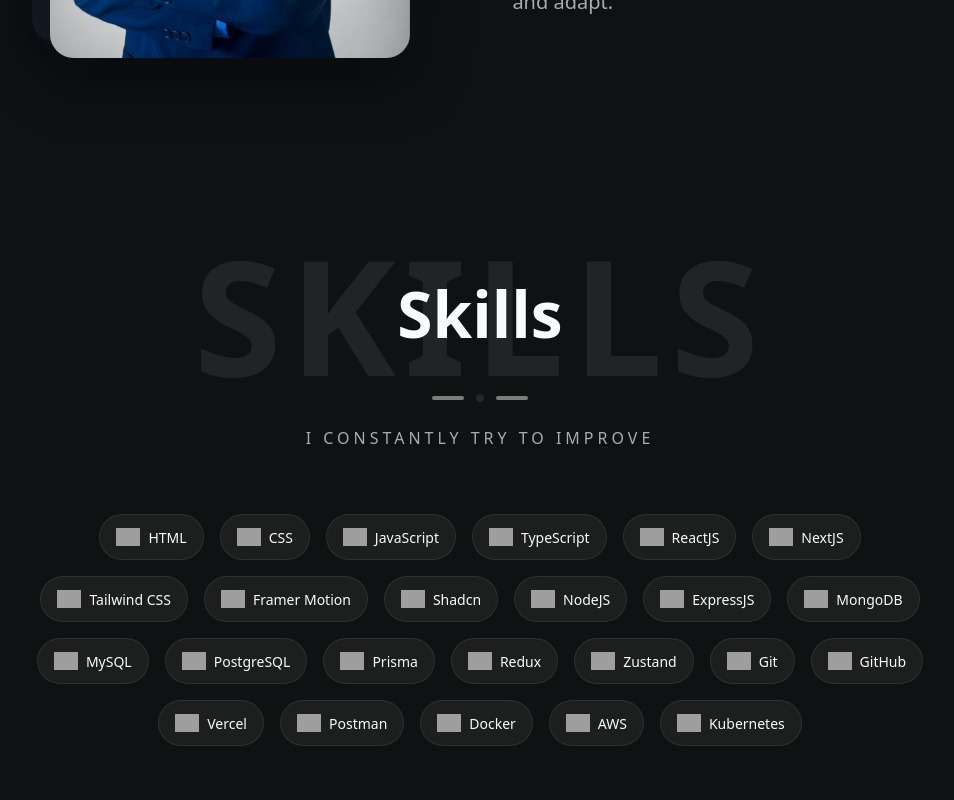
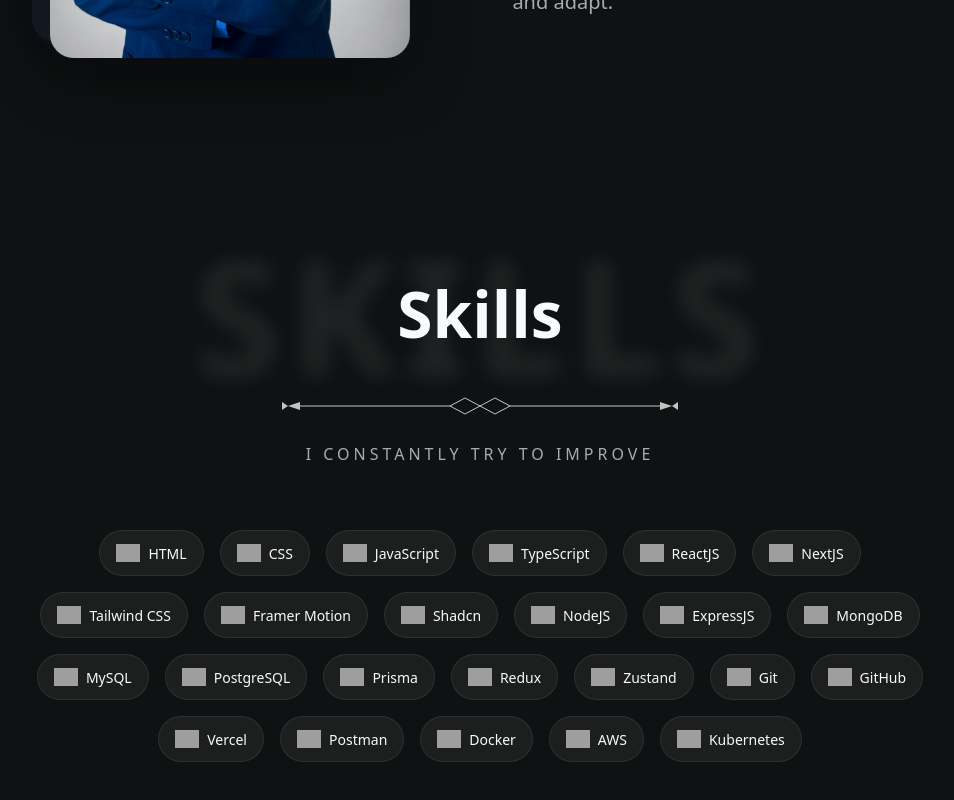
Before and after one commit to amanrai00/PortfolioAman, a Vue app: page / in a window 1280 px wide. Shown: the part 1502-2302 px from the top of the page, without its empty margins (160-1114 px from the left). Built offline with nearby package versions, Linux system fonts and the light colour scheme; grey boxes are pictures that could not be loaded.

Commit message:
skills wip3

```diff
--- a/src/components/Skills.vue
+++ b/src/components/Skills.vue
@@ -12,15 +12,47 @@
         <h2 ref="skillsTitle" class="skills-title">Skills</h2>
       </div>
 
-      <!-- Decorative Dots -->
-      <div class="flex items-center justify-center gap-3 mb-6">
-        <span class="w-8 h-1 rounded-full bg-[var(--theme-line-strong)] opacity-60"></span>
-        <span class="w-2 h-2 rounded-full bg-[var(--theme-cta-bg)]"></span>
-        <span class="w-8 h-1 rounded-full bg-[var(--theme-line-strong)] opacity-60"></span>
+      <!-- Decorative Arrow Divider -->
+      <div ref="skillsDivider" class="flex items-center justify-center mb-6">
+        <svg
+          class="skills-divider-svg"
+          viewBox="0 0 400 24"
+          fill="none"
+          xmlns="http://www.w3.org/2000/svg"
+        >
+          <!-- Left Arrow -->
+          <path d="M8 12L2 8V16L8 12Z" class="divider-fill" />
+          <path d="M8 12L20 8V16L8 12Z" class="divider-fill" />
+
+          <!-- Left Line -->
+          <line x1="20" y1="12" x2="170" y2="12" class="divider-stroke" stroke-width="1" />
+
+          <!-- Left Diagonal -->
+          <line x1="170" y1="12" x2="185" y2="4" class="divider-stroke" stroke-width="1" />
+          <line x1="170" y1="12" x2="185" y2="20" class="divider-stroke" stroke-width="1" />
+
+          <!-- Center X -->
+          <line x1="185" y1="4" x2="215" y2="20" class="divider-stroke" stroke-width="1" />
+          <line x1="185" y1="20" x2="215" y2="4" class="divider-stroke" stroke-width="1" />
+
+          <!-- Right Diagonal -->
+          <line x1="215" y1="4" x2="230" y2="12" class="divider-stroke" stroke-width="1" />
+          <line x1="215" y1="20" x2="230" y2="12" class="divider-stroke" stroke-width="1" />
+
+          <!-- Right Line -->
+          <line x1="230" y1="12" x2="380" y2="12" class="divider-stroke" stroke-width="1" />
+
+          <!-- Right Arrow -->
+          <path d="M392 12L398 8V16L392 12Z" class="divider-fill" />
+          <path d="M392 12L380 8V16L392 12Z" class="divider-fill" />
+        </svg>
       </div>
 
       <!-- Tagline -->
-      <p class="text-sm md:text-base tracking-[0.25em] uppercase text-[var(--theme-text-muted)] mb-16">
+      <p
+        ref="skillsTagline"
+        class="text-sm md:text-base tracking-[0.25em] uppercase text-[var(--theme-text-muted)] mb-16"
+      >
         I constantly try to improve
       </p>
 
@@ -79,6 +111,8 @@
 const skillsSection = ref(null);
 const skillsTitle = ref(null);
 const skillsBg = ref(null);
+const skillsDivider = ref(null);
+const skillsTagline = ref(null);
 
 let skillsTimeline = null;
 
@@ -93,6 +127,12 @@
     filter: 'blur(6px)'
   });
 
+  gsap.set([skillsDivider.value, skillsTagline.value], {
+    opacity: 0,
+    y: 18,
+    filter: 'blur(4px)'
+  });
+
   skillsTimeline = gsap.timeline({
     scrollTrigger: {
       trigger: skillsSection.value,
@@ -105,7 +145,7 @@
     .to(skillsBg.value, {
       opacity: 0.08,
       y: 0,
-      filter: 'blur(0px)',
+      filter: 'blur(10px)',
       duration: 1.1,
       ease: 'power3.out'
     })
@@ -115,7 +155,21 @@
       filter: 'blur(0px)',
       duration: 0.9,
       ease: 'power3.out'
-    }, 0.15);
+    }, 0.15)
+    .to(skillsDivider.value, {
+      opacity: 1,
+      y: 0,
+      filter: 'blur(0px)',
+      duration: 0.7,
+      ease: 'power3.out'
+    }, 0.35)
+    .to(skillsTagline.value, {
+      opacity: 1,
+      y: 0,
+      filter: 'blur(0px)',
+      duration: 0.7,
+      ease: 'power3.out'
+    }, 0.45);
 });
 
 onUnmounted(() => {
@@ -141,10 +195,11 @@
   text-transform: uppercase;
   letter-spacing: 0.05em;
   color: var(--theme-text-strong);
-  opacity: 0.03;
+  opacity: 0.02;
   pointer-events: none;
   white-space: nowrap;
   user-select: none;
+  filter: blur(10px);
 }
 
 /* ============================================================
@@ -157,6 +212,24 @@
   color: var(--theme-text-strong);
   z-index: 1;
 }
+
+/* ============================================================
+   Arrow Divider
+   ============================================================ */
+.skills-divider-svg {
+  width: clamp(280px, 50vw, 400px);
+  height: 24px;
+}
+
+.divider-stroke {
+  stroke: var(--theme-line-strong);
+}
+
+.divider-fill {
+  fill: var(--theme-line-strong);
+}
+
+/* Theme-specific overrides removed to match shared line color */
 
 /* ============================================================
    Skill Tag (Pill Style)
```
